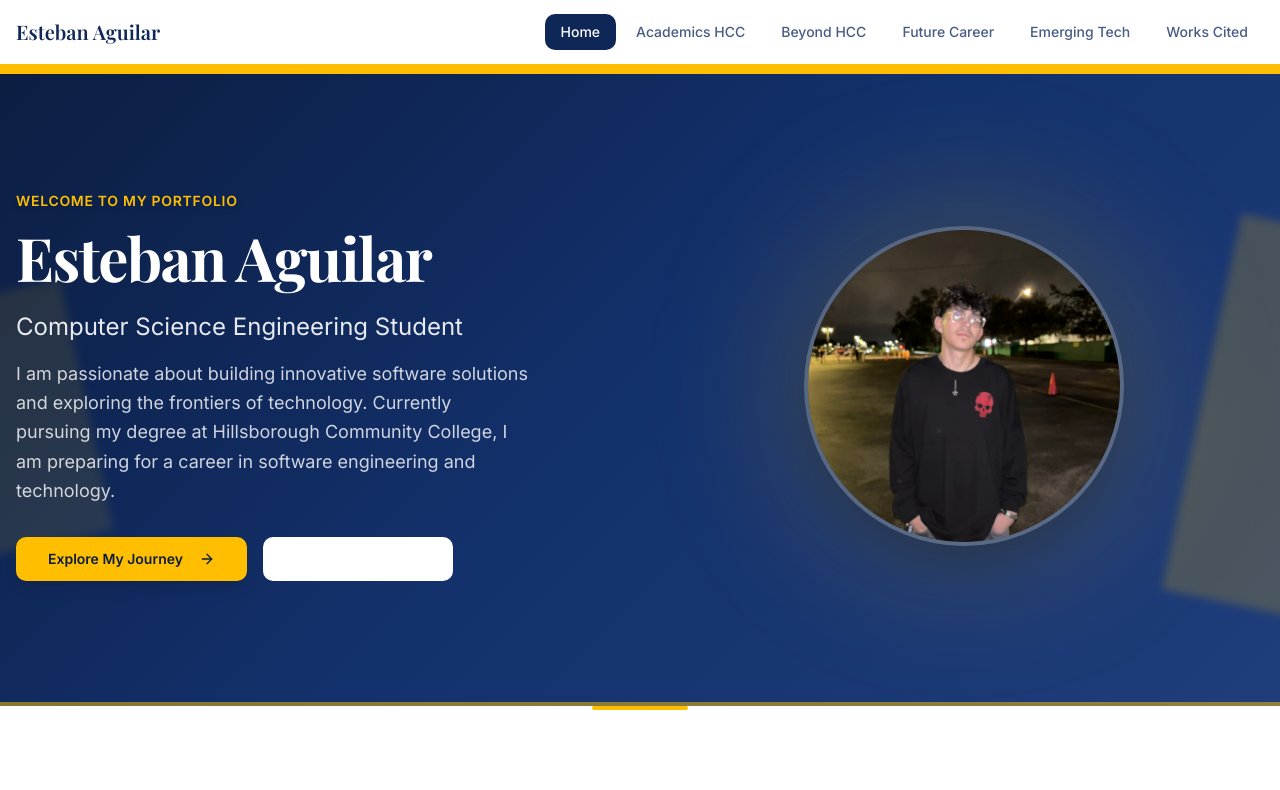
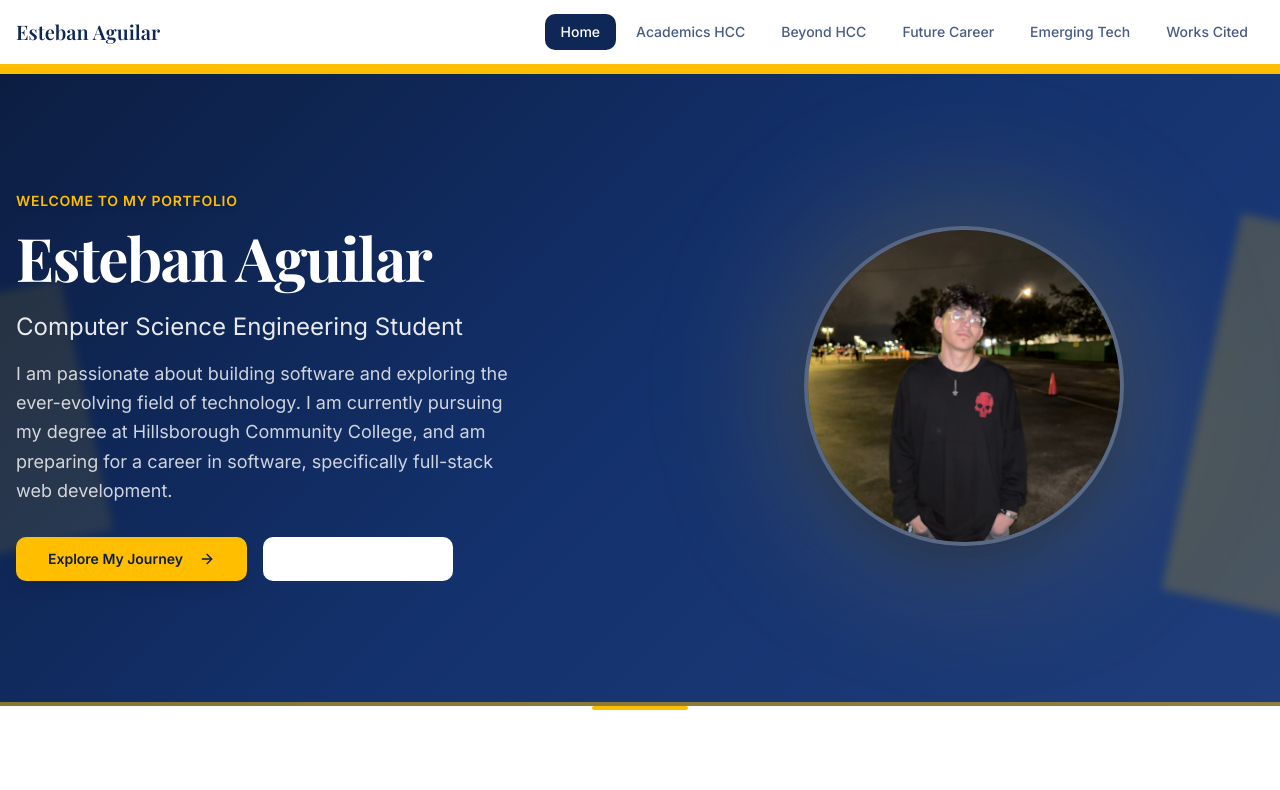
Before and after one commit to gnartastrophe/esteban-s-tech-journey, a React (Vite) app: page / in a window 1280 px wide. Shown: the top 790 px of the page. Built offline with nearby package versions, Linux system fonts and the light colour scheme; the HTML template or start-up script is replaced by a standard one.

Commit message:
Visual edit in Lovable
Edited UI in Lovable

```diff
--- a/src/pages/Index.tsx
+++ b/src/pages/Index.tsx
@@ -25,9 +25,7 @@ const Index = () => {
                 Computer Science Engineering Student
               </p>
               <p className="text-lg opacity-80 mb-8 font-body leading-relaxed max-w-lg">
-                I am passionate about building innovative software solutions and exploring the
-                frontiers of technology. Currently pursuing my degree at Hillsborough Community
-                College, I am preparing for a career in software engineering and technology.
+                I am passionate about building software  and exploring the ever-evolving field of technology. I am currently pursuing my degree at Hillsborough Community College, and am preparing for a career in software, specifically full-stack web development.
               </p>
               <div className="flex flex-wrap gap-4">
                 <Link to="/academics-hcc">
```
